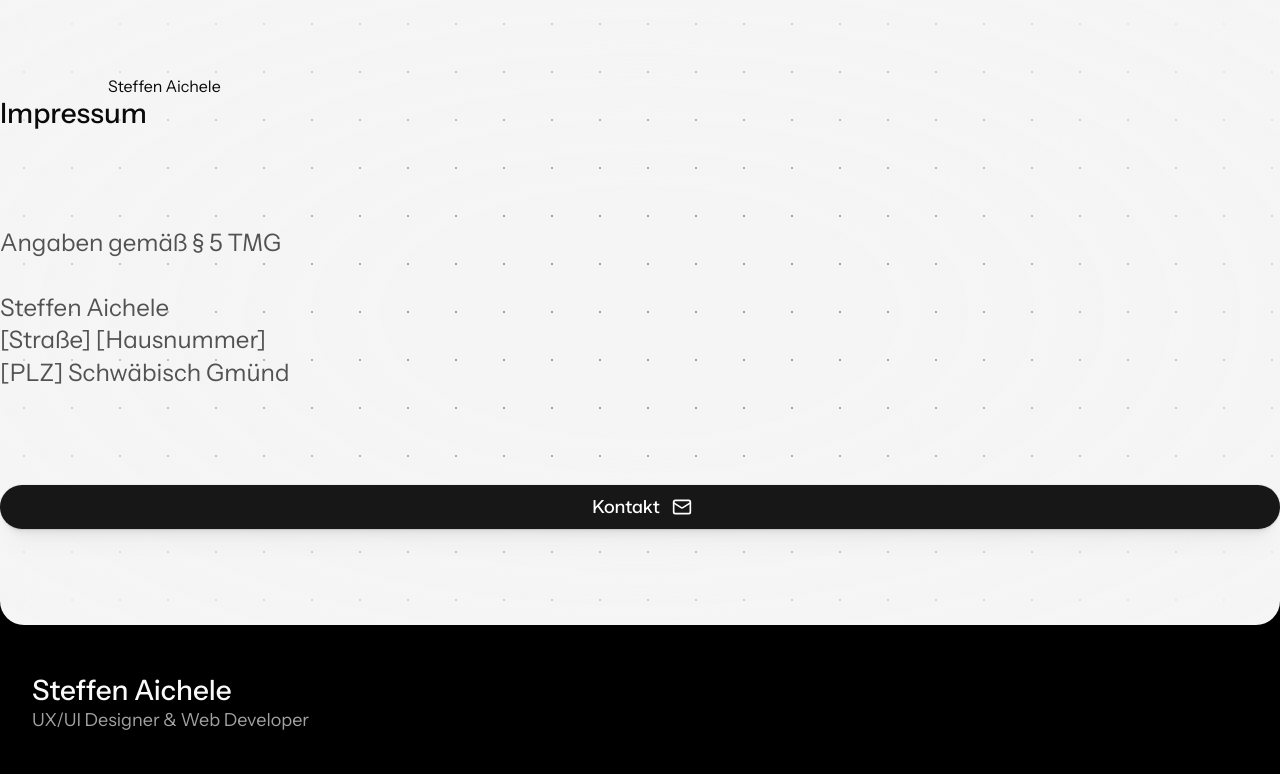
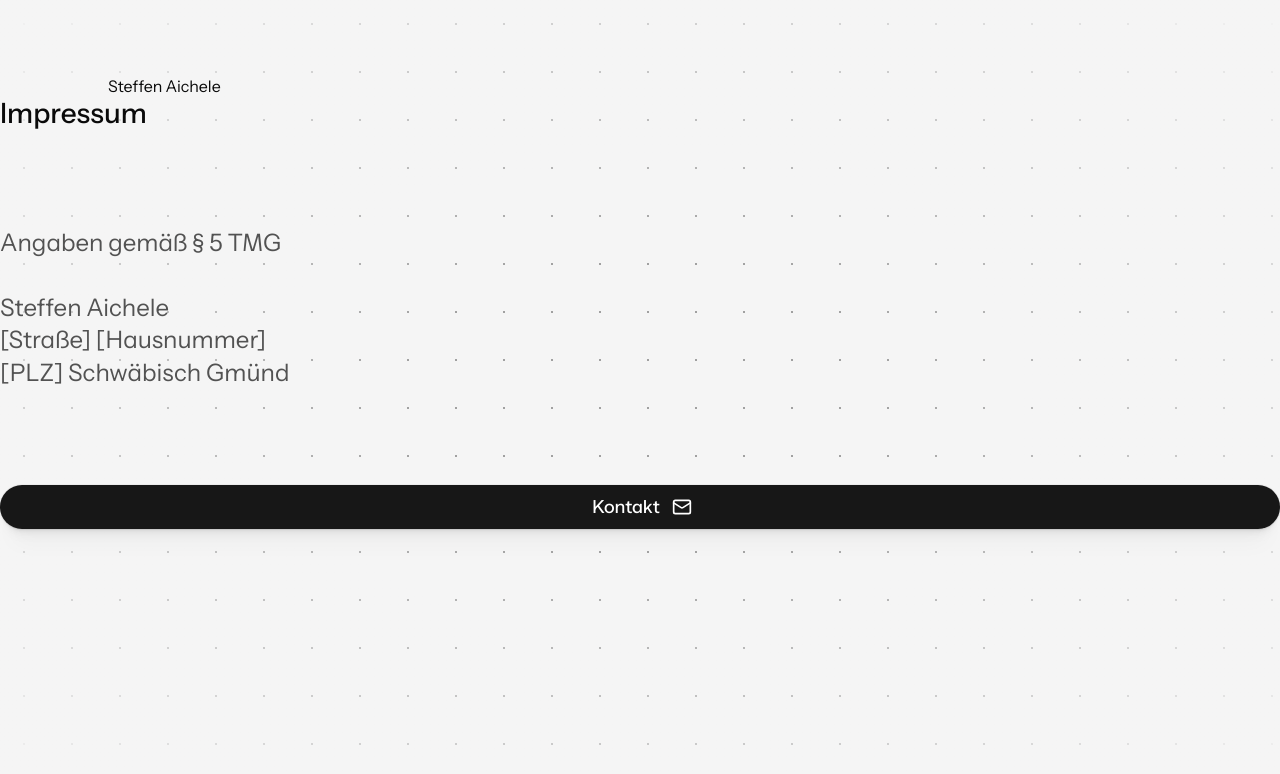
Before and after one commit to steffenaichele/portfolio, a Next.js app: page /imprint in a window 1280 px wide. Shown: the top 774 px of the page. Built offline with nearby package versions, Linux system fonts and the light colour scheme; what @toolwind/corner-shape would draw is missing.

Commit message:
style: add min-height to main

```diff
--- a/src/app/layout.tsx
+++ b/src/app/layout.tsx
@@ -57,7 +57,7 @@ export default function RootLayout({
 			className={`bg-(--color-black) overscroll-x-none overscroll-y-contain ${instrumentSans.variable}`}>
 			<body className=" text-(--color-text-primary) font-sans antialiased tracking-(--letter-spacing) w-full">
 				<Header />
-				<main className="bg-(--color-bg-elevated) bg-pattern flex flex-col gap-24 pb-24 rounded-bl-squircle-lg rounded-br-squircle-lg corner-squircle">
+				<main className="min-h-dvh bg-(--color-bg-elevated) bg-pattern flex flex-col gap-24 pb-24 rounded-bl-squircle-lg rounded-br-squircle-lg corner-squircle">
 					<BGGrid />
 					{children}
 				</main>
```
